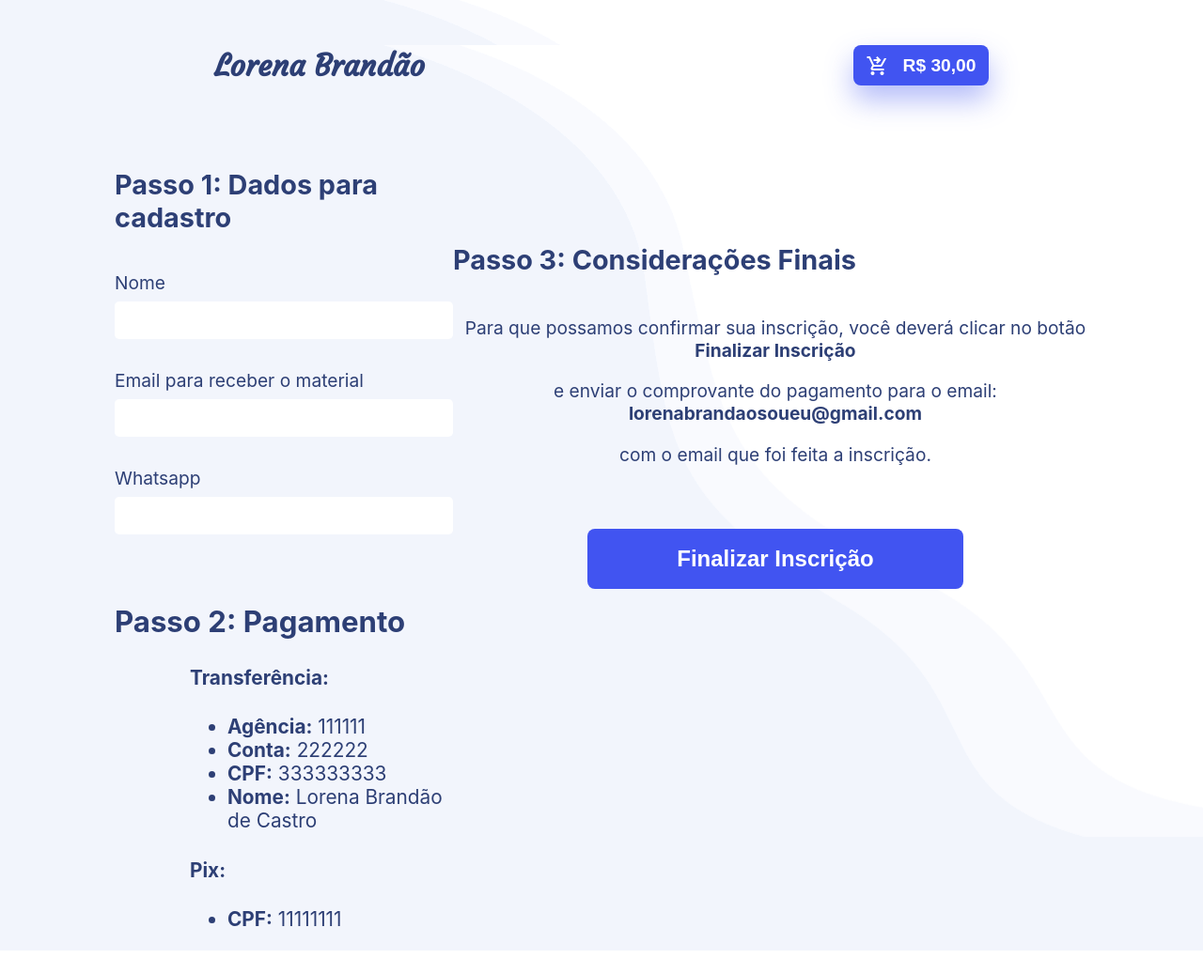
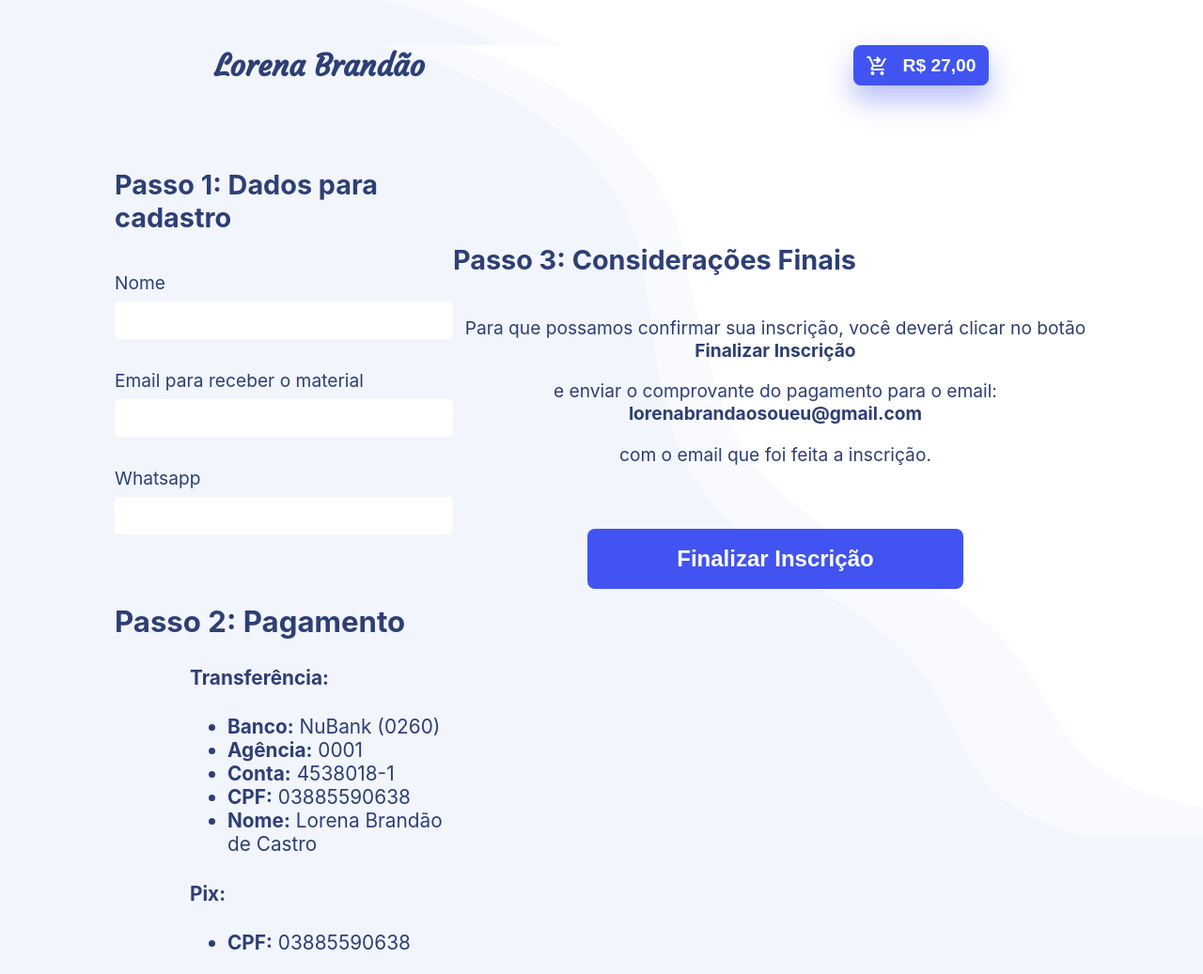
Before and after one commit to ahaavila/fale-ingles-como-um-nativo-pre-cadastro, a Next.js app: page /payment in a window 1280 px wide. Shown: the whole page at 94% size. Before the commit the page ends 1012 px from the top, so only its background shows below. Built offline with nearby package versions, Linux system fonts and the light colour scheme; a web font is replaced by a local one.

Commit message:
feat: fix some texts and styles

```diff
--- a/pages/payment/index.js
+++ b/pages/payment/index.js
@@ -40,7 +40,7 @@ export default function Payment() {
                 <span className="material-symbols-outlined">
                     shopping_cart_checkout
                 </span>
-                <span>R$ 30,00</span>
+                <span>R$ 27,00</span>
             </button>
         </header>
           <div className={styles.container}>
@@ -79,16 +79,17 @@ export default function Payment() {
                     <h4>Transferência:</h4>
                     <div>
                         <ul className={styles.paymentList}>
-                            <li><span>Agência:</span> 111111</li>
-                            <li><span>Conta:</span> 222222</li>
-                            <li><span>CPF:</span> 333333333</li>
+                            <li><span>Banco:</span> NuBank (0260)</li>
+                            <li><span>Agência:</span> 0001</li>
+                            <li><span>Conta:</span> 4538018-1</li>
+                            <li><span>CPF:</span> 03885590638</li>
                             <li><span>Nome:</span> Lorena Brandão de Castro</li>
                         </ul>
                     </div>
                     <h4>Pix:</h4>
                     <div>
                         <ul className={styles.paymentList}>
-                            <li><span>CPF:</span> 11111111</li>
+                            <li><span>CPF:</span> 03885590638</li>
                         </ul>
                     </div>
                 </div>
--- a/styles/Home.module.css
+++ b/styles/Home.module.css
@@ -125,6 +125,7 @@
     margin-block-start: 2rem;
     display: flex;
     align-items: center;
+    padding: 1rem;
   }
 
   .form > h2 {
```
